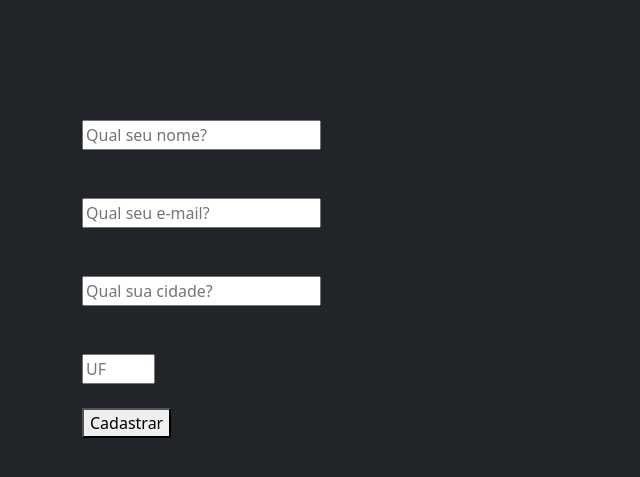
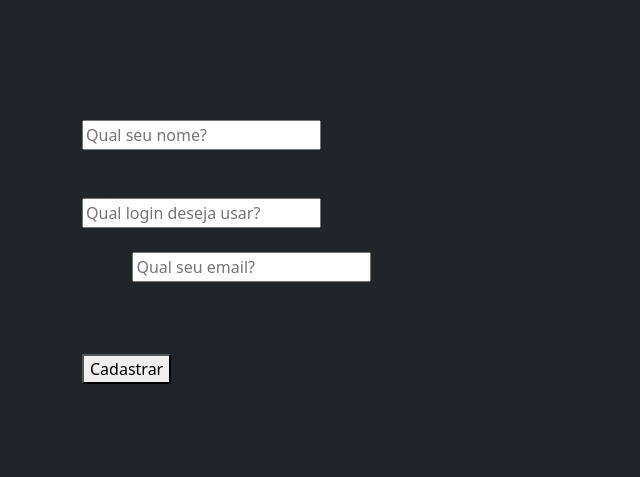
Before and after one commit to andrikmb/proginternet-t1, a PHP site: page /cadastro.php in a window 1280 px wide. Shown: the top 477 px of the page, without its empty margins (0-640 px from the left). Run offline with PHP 8.4, Linux system fonts and the light colour scheme.

Commit message:
modificando formulario

```diff
--- a/cadastro.php
+++ b/cadastro.php
@@ -6,16 +6,15 @@ include __DIR__.'/includes/header.php';
 <form>
 	  Nome:<br/>
 	  <input type="text" name="nome" placeholder="Qual seu nome?"><br/><br/>
-	  E-mail:<br/>
-	  <input type="email" name="email" placeholder="Qual seu e-mail?"><br/><br/>
-	  Cidade:<br/>
-	  <input type="text" name="cidade" placeholder="Qual sua cidade?"><br/><br/>
-	  UF:<br/>
-	  <input type="text" name="uf" size="2" placeholder="UF">
+	  Login:<br/>
+	  <input type="text" name="login" placeholder="Qual login deseja usar?"><br/><br/>
+	  E-mail
+	  <input type="email" name="email" placeholder="Qual seu email?"><br/><br/>
 	  <br/><br/>
 	  <input type="hidden" value="-1" name="id" >
 	  <button type="submit">Cadastrar</button>
 	</form>
+
     <?php
     include __DIR__.'/includes/footer.php';
     ?>
```
